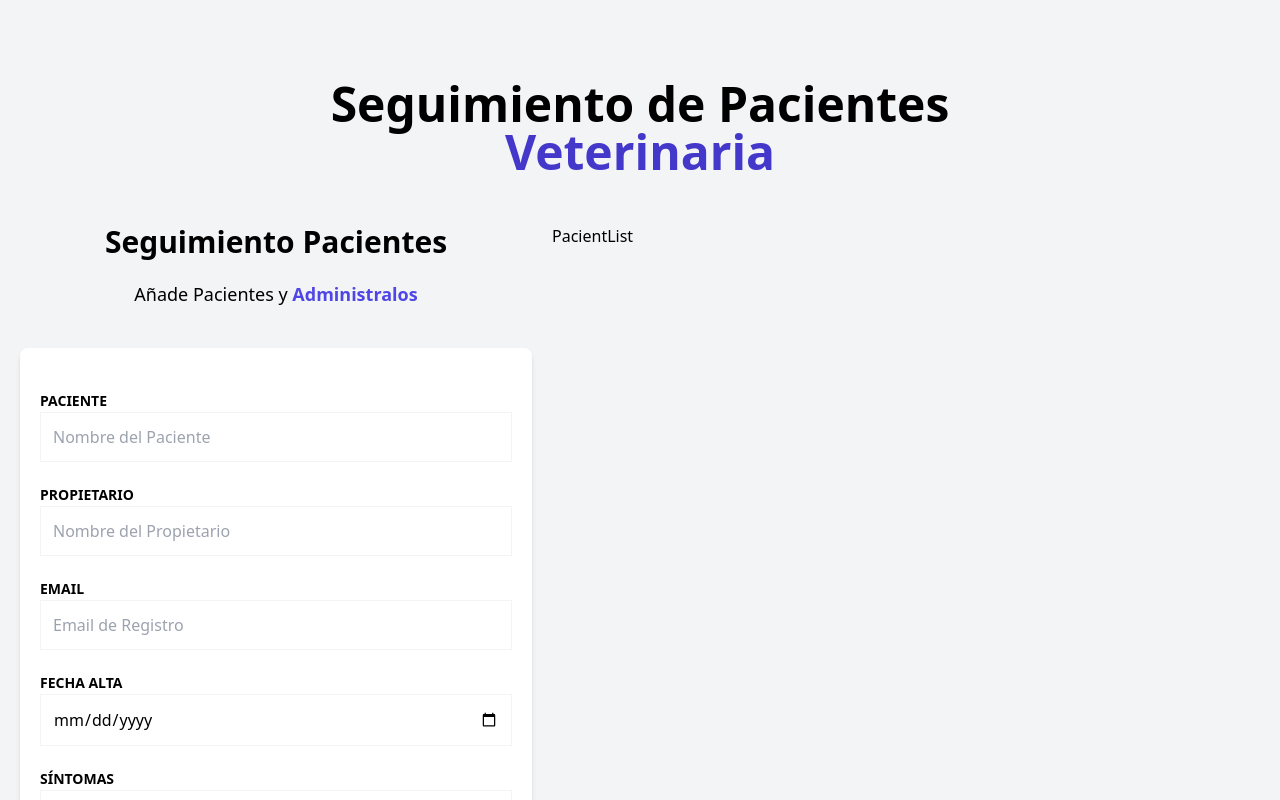
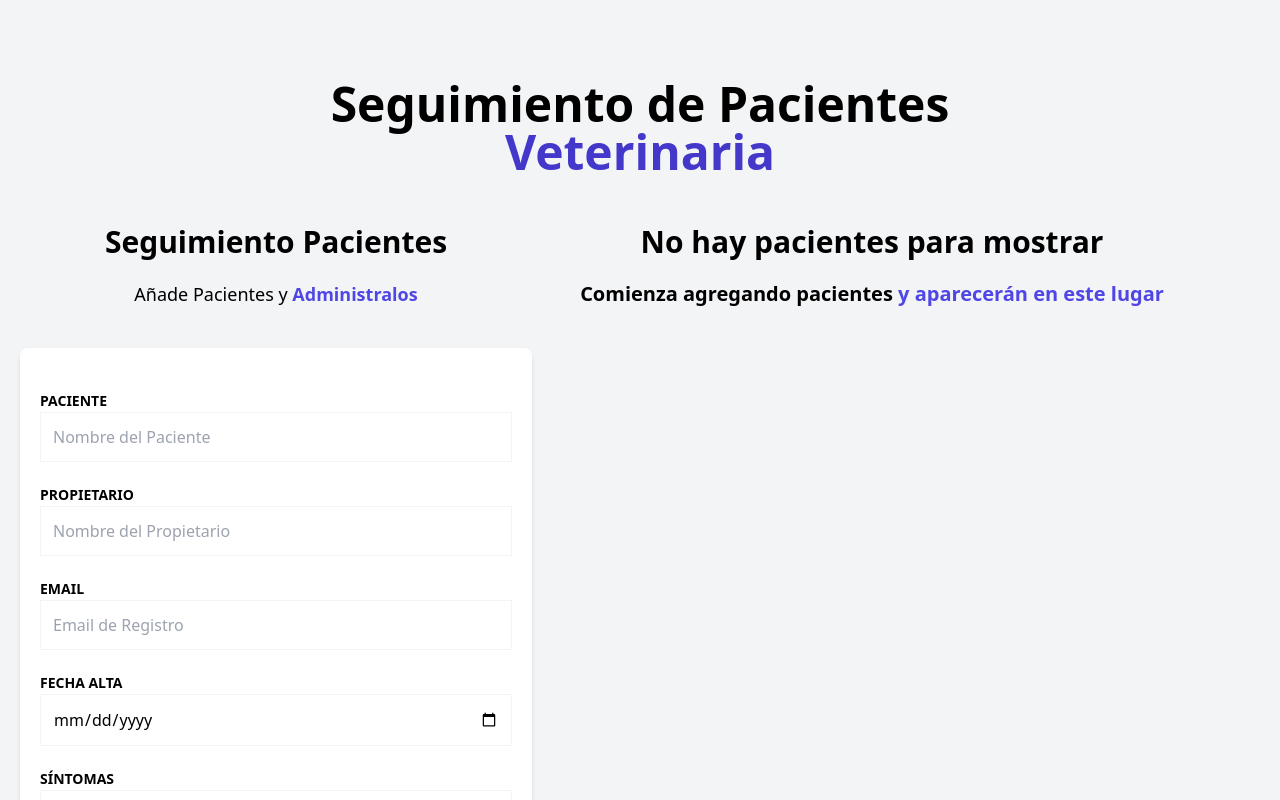
Before and after one commit to jhoanse98/pacientes-zustand, a React (Vite) app: page / in a window 1280 px wide. Shown: the top 800 px of the page. Built offline with nearby package versions, Linux system fonts and the light colour scheme.

Commit message:
feat:listado y muestra de informacion de pacientes

```diff
--- /dev/null
+++ b/src/components/PatientDetailItem.tsx
@@ -0,0 +1,14 @@
+type PatientDetailItemProps = {
+  label: string;
+  data: string;
+};
+const PatientDetailItem = ({ label, data }: PatientDetailItemProps) => {
+  return (
+    <p className="font-bold mb-3 text-gray-700 uppercase">
+      {label}: {""}
+      <span className="font-normal normal-case">{data}</span>
+    </p>
+  );
+};
+
+export default PatientDetailItem;
--- /dev/null
+++ b/src/components/PatientDetails.tsx
@@ -0,0 +1,38 @@
+import { usePatientStore } from "../store";
+import { Patient } from "../types";
+import PatientDetailItem from "./PatientDetailItem";
+
+type PatienDetailProps = {
+  patient: Patient;
+};
+
+const PatientDetails = ({ patient }: PatienDetailProps) => {
+  const deletePatient = usePatientStore((state) => state.deletePatient);
+  return (
+    <div className="mx-5 my-10 px-5 py-10 bg-white shadow-md rounded-xl">
+      <PatientDetailItem label="ID" data={patient.id} />
+      <PatientDetailItem label="Nombre" data={patient.name} />
+      <PatientDetailItem label="Propietario" data={patient.caretaker} />
+      <PatientDetailItem label="Email" data={patient.email} />
+      <PatientDetailItem label="Fecha de Alta" data={patient.date.toString()} />
+      <PatientDetailItem label="Síntomas" data={patient.symptoms} />
+      <div className="flex justify-between mt-10">
+        <button
+          type="button"
+          className="py-2 px-10 bg-indigo-600 hover:bg-indigo-700 text-white font-bold uppercase rounded-lg"
+        >
+          Editar
+        </button>
+        <button
+          type="button"
+          className="py-2 px-10 bg-red-600 hover:bg-red-700 text-white font-bold uppercase rounded-lg"
+          onClick={() => deletePatient(patient.id)}
+        >
+          Eliminar
+        </button>
+      </div>
+    </div>
+  );
+};
+
+export default PatientDetails;
--- a/src/components/PatientForm.tsx
+++ b/src/components/PatientForm.tsx
@@ -8,12 +8,14 @@
     register,
     handleSubmit,
     formState: { errors },
+    reset,
   } = useForm<DraftPatient>();
 
   const addPatient = usePatientStore((state) => state.addPatient);
 
   const registerPatient = (data: DraftPatient) => {
     addPatient(data);
+    reset();
   };
 
   return (
--- a/src/components/PatientList.tsx
+++ b/src/components/PatientList.tsx
@@ -1,11 +1,37 @@
 import { usePatientStore } from "../store";
+import PatientDetails from "./PatientDetails";
 
 const PatientList = () => {
   const patients = usePatientStore((state) => state.patients);
   console.log(patients);
   return (
-    <div>
-      <h4>PacientList</h4>
+    <div className="md:w-1/2 lg:3/5 md:h-screen overflow-y-scroll">
+      {patients.length ? (
+        <>
+          <h2 className="font-black text-3xl text-center">
+            Listado de Pacientes
+          </h2>
+          <p className="text-xl mt-5 mb-10 text-center">
+            Administra tus {""}
+            <span className="text-indigo-600 font-bold">Pacientes y Citas</span>
+          </p>
+          {patients.map((patient) => (
+            <PatientDetails key={patient.id} patient={patient} />
+          ))}
+        </>
+      ) : (
+        <>
+          <h2 className="font-black text-3xl text-center">
+            No hay pacientes para mostrar
+            <p className="text-xl mt-5 mb-10 text-center">
+              Comienza agregando pacientes {""}
+              <span className="text-indigo-600 font-bold">
+                y aparecerán en este lugar
+              </span>
+            </p>
+          </h2>
+        </>
+      )}
     </div>
   );
 };
--- a/src/store.ts
+++ b/src/store.ts
@@ -5,6 +5,7 @@
 type PatientState = {
     patients: Patient[];
     addPatient: (data: DraftPatient) => void;
+    deletePatient: (id: Patient['id']) => void;
 }
 
 const createPatient = (patient: DraftPatient): Patient => {
@@ -18,5 +19,10 @@
         set((state) => ({
             patients: [...state.patients, newPatient]
         }))
+    },
+    deletePatient: (id) => {
+        set((state) => ({
+            patients: state.patients.filter(patient => patient.id !== id)
+        }))
     }
 }))
```
